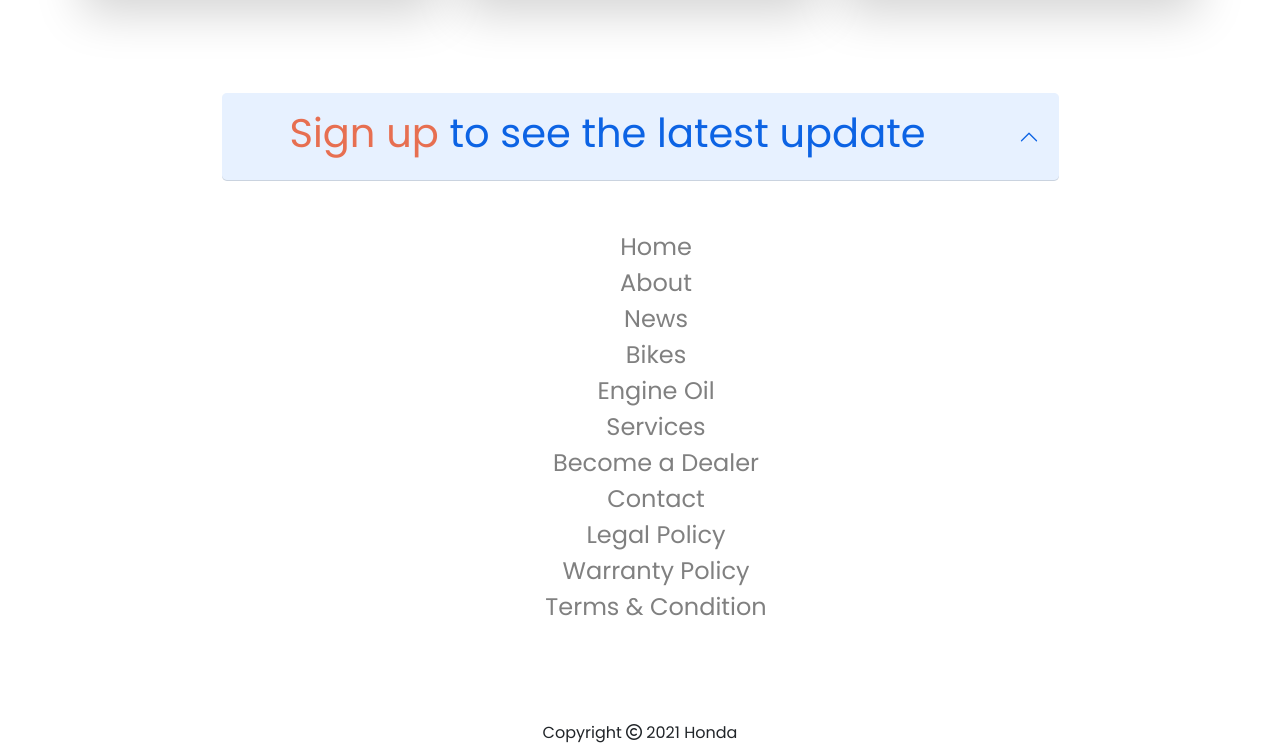
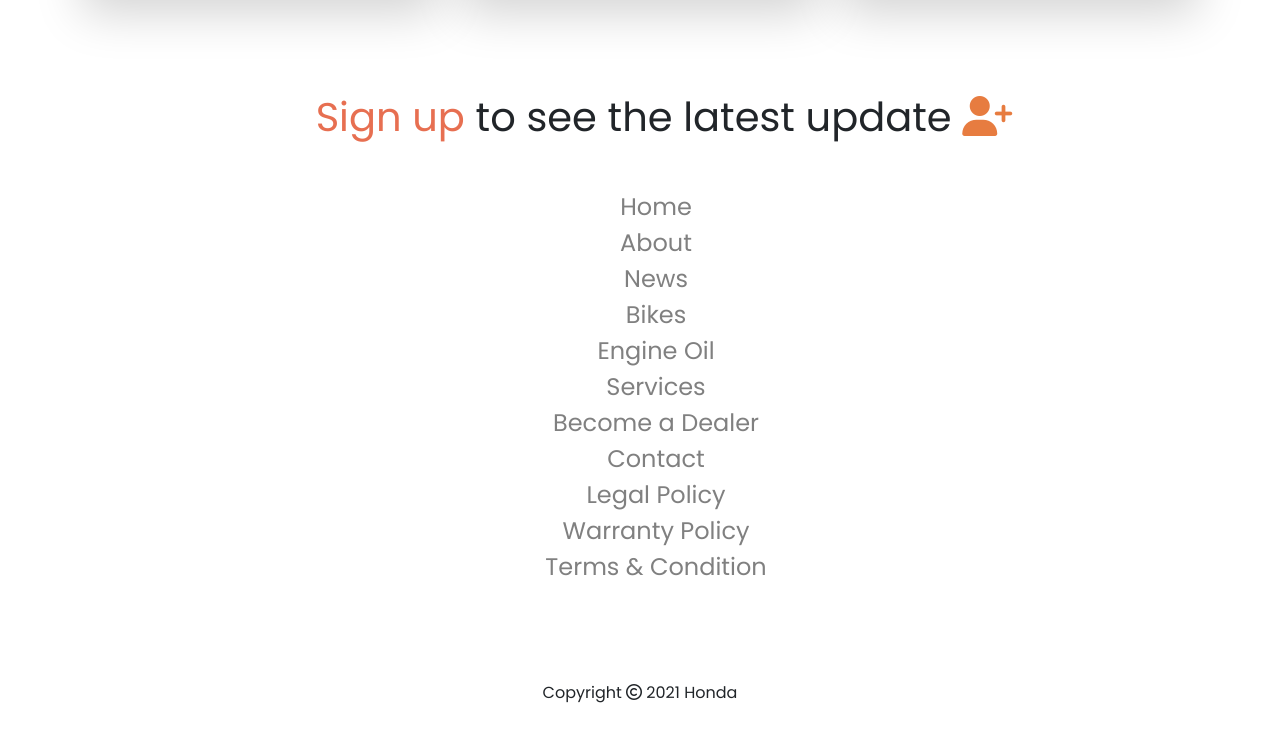
Before and after one commit to rashedul24/honda-cbr, a plain HTML site: page index.html in a window 1280 px wide. Shown: the part 3509-4254 px from the top of the page. After the commit the page ends 4214 px from the top, so only its background shows below. Drawn offline with nearby package versions, Linux system fonts and the light colour scheme.

Commit message:
sign up icon

```diff
--- a/css/style.css
+++ b/css/style.css
@@ -26,7 +26,7 @@ body{
 .gray-scale {
   filter: grayscale(100%);
 }
-.fa-star{
+.fa-star {
  color: #E77C40;
 }
 .client-name{
--- a/index.html
+++ b/index.html
@@ -423,15 +423,9 @@
 
       <section class="container py-5">
 
-      <div class="w-75 m-auto">
-        <button
-        class="accordion-button rounded-3"
-            data-bs-toggle="modal"
-            data-bs-target="#exampleModal"
-            type="button"
-            >
-            <h1 class="ps-5 text-center"><span class="high-lighter">Sign up</span> to see the latest update</h1>
-      </button>
+      <div>
+        <h1 class="ps-5 text-center"><span class="high-lighter">Sign up</span> to see the latest update <i class="fa-star fas fa-user-plus"data-bs-toggle="modal"
+          data-bs-target="#exampleModal"></i></h1>
       </div>
 
       </div>
@@ -457,7 +451,7 @@
     </main>
 
     <footer>
-      <div class="text-center" >Copyright <i class="far fa-copyright icon"></i> 2021 Honda</div>
+      <div class="text-center" >Copyright <i class=" far fa-copyright icon"></i> 2021 Honda</div>
     </footer>
 
     <!-- bootstrap script -->
```
